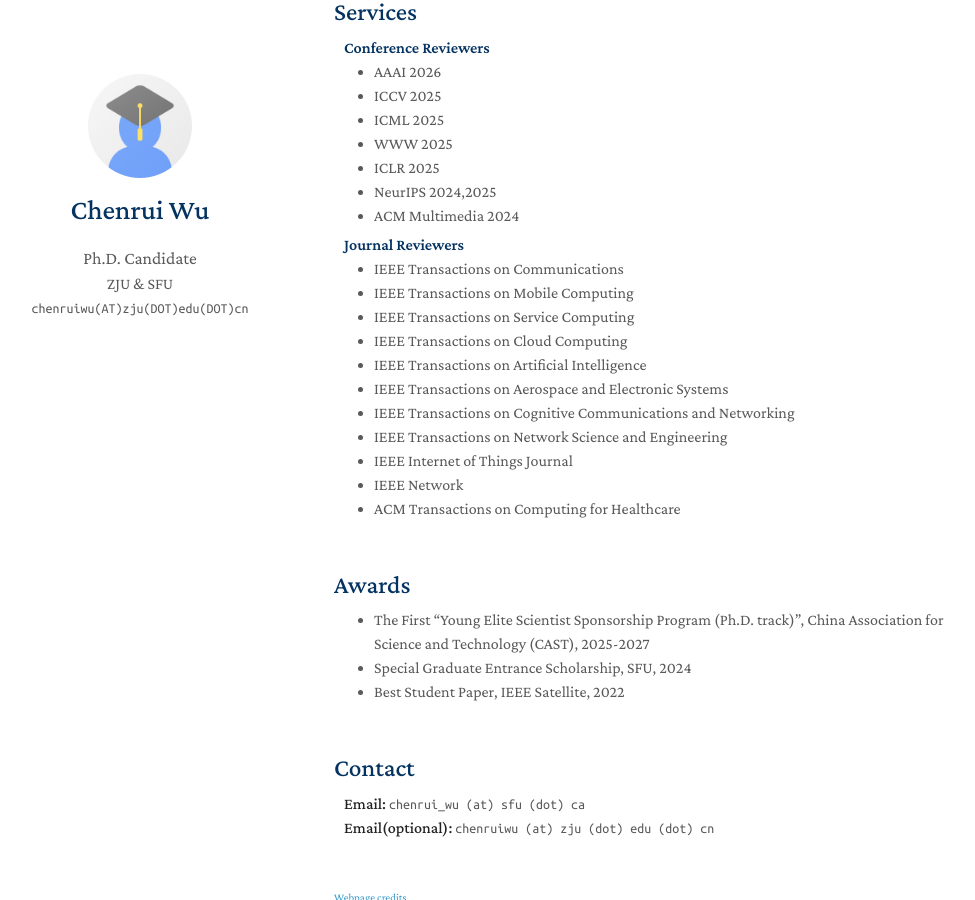
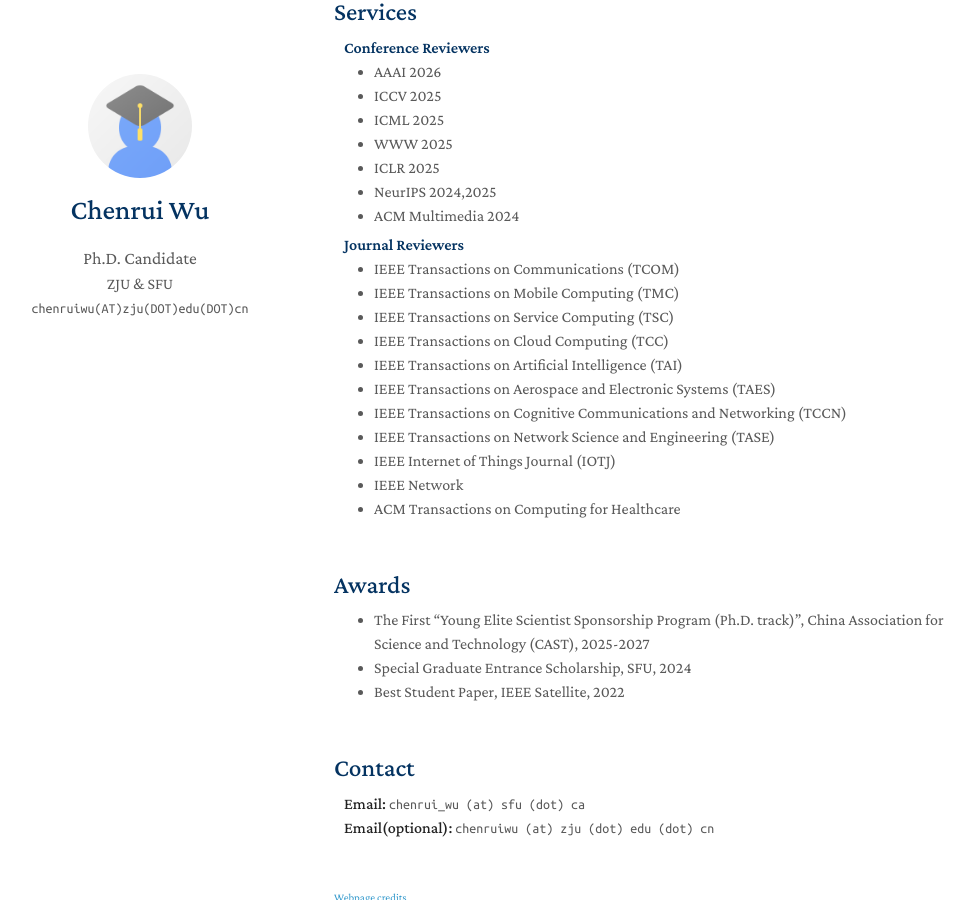
Before and after one commit to wuchenrui/wuchenrui.github.io, a Jekyll site: the page built from index.md, in a window 1280 px wide and 900 px high, scrolled down 2520 px. Shown: the whole window, without its empty margins (136-1111 px from the left). Built offline with Jekyll 4.4.1, drawn with Linux system fonts in a browser that asks for light colours; a style sheet for code colours, icons or effects is not loaded; our own code applies the rules of GitHub Pages for plain Markdown files.

Commit message:
Add abbreviations for journal names in services.md

```diff
--- a/_includes/services.md
+++ b/_includes/services.md
@@ -17,15 +17,15 @@
 <h4 style="margin:0 10px 0;">Journal Reviewers</h4>
 
 <ul style="margin:0 0 5px;">
-  <li>IEEE Transactions on Communications</li>
-  <li>IEEE Transactions on Mobile Computing</li>
-  <li>IEEE Transactions on Service Computing</li>
-  <li>IEEE Transactions on Cloud Computing</li>
-  <li>IEEE Transactions on Artificial Intelligence</li>
-  <li>IEEE Transactions on Aerospace and Electronic Systems</li>
-  <li>IEEE Transactions on Cognitive Communications and Networking</li>
-  <li>IEEE Transactions on Network Science and Engineering</li>
-  <li>IEEE Internet of Things Journal</li>
+  <li>IEEE Transactions on Communications (TCOM)</li>
+  <li>IEEE Transactions on Mobile Computing (TMC)</li>
+  <li>IEEE Transactions on Service Computing  (TSC)</li>
+  <li>IEEE Transactions on Cloud Computing  (TCC)</li>
+  <li>IEEE Transactions on Artificial Intelligence  (TAI)</li>
+  <li>IEEE Transactions on Aerospace and Electronic Systems  (TAES)</li>
+  <li>IEEE Transactions on Cognitive Communications and Networking  (TCCN)</li>
+  <li>IEEE Transactions on Network Science and Engineering  (TASE)</li>
+  <li>IEEE Internet of Things Journal  (IOTJ)</li>
   <li>IEEE Network</li>
   <li>ACM Transactions on Computing for Healthcare</li>
 </ul>
```
